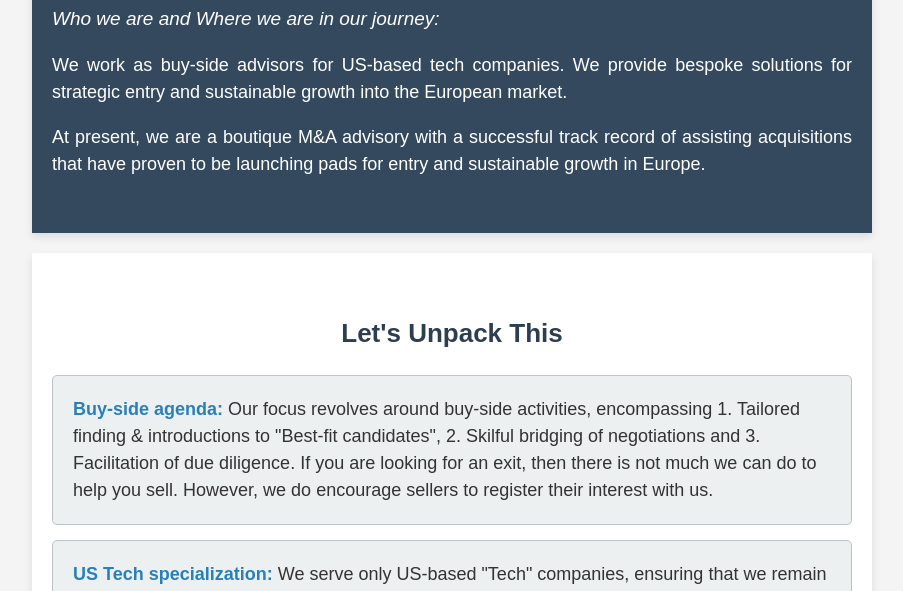
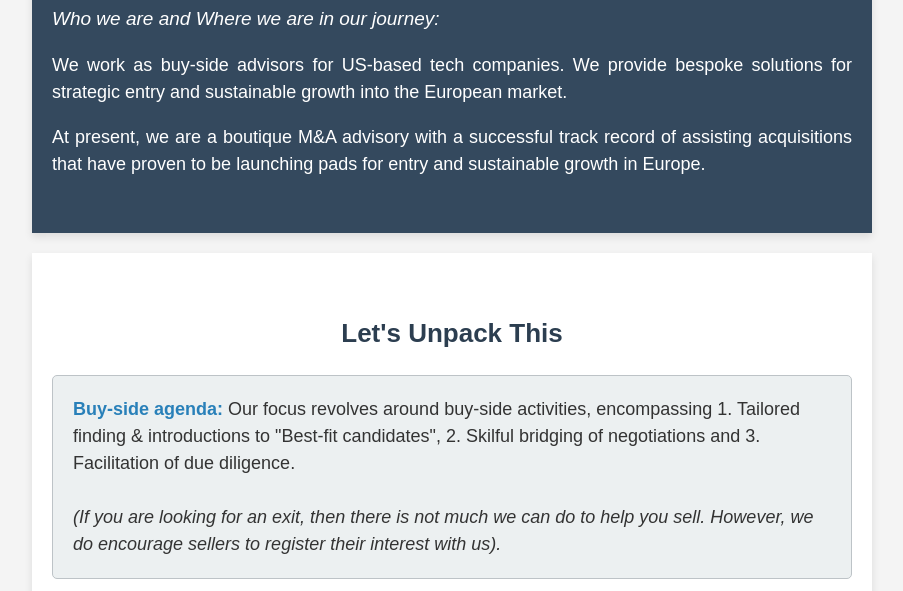
Before and after one commit to Guru656/upvisors-landing-page, a plain HTML site: page index.html in a window 1280 px wide. Shown: the part 136-727 px from the top of the page, without its empty margins (188-1091 px from the left). Drawn offline with Linux system fonts and the light colour scheme.

Commit message:
Update index.html

```diff
--- a/index.html
+++ b/index.html
@@ -135,7 +135,10 @@
   <section>
     <h2 class="unpack-heading">Let's Unpack This</h2>
     <ol class="unpack-list">
-      <li><strong>Buy-side agenda:</strong> Our focus revolves around buy-side activities, encompassing 1. Tailored finding & introductions to "Best-fit candidates", 2. Skilful bridging of negotiations and 3. Facilitation of due diligence. If you are looking for an exit, then there is not much we can do to help you sell. However, we do encourage sellers to register their interest with us.</li>
+      <li><strong>Buy-side agenda:</strong> Our focus revolves around buy-side activities, encompassing 1. Tailored finding & introductions to "Best-fit candidates", 2. Skilful bridging of negotiations and 3. Facilitation of due diligence.
+        <br><br>
+        <em>(If you are looking for an exit, then there is not much we can do to help you sell. However, we do encourage sellers to register their interest with us).</em>
+      </li>
       <li><strong>US Tech specialization:</strong> We serve only US-based "Tech" companies, ensuring that we remain highly focussed and our specialization is fine-tuned to cater to the intricacies of U.S. enterprises seeking European business growth.</li>
       <li><strong>Enabling sustained growth:</strong> Our commitment doesn't conclude with strategic market entry. We pave the way for robust expansion within the European market, during and beyond the earnout phase.</li>
       <li><strong>European market emphasis:</strong> Our geographical focus lies in Europe, where we leverage our specialized knowledge, extensive networks, and dedicated resources to bolster successful market entry and foster growth.</li>
```
